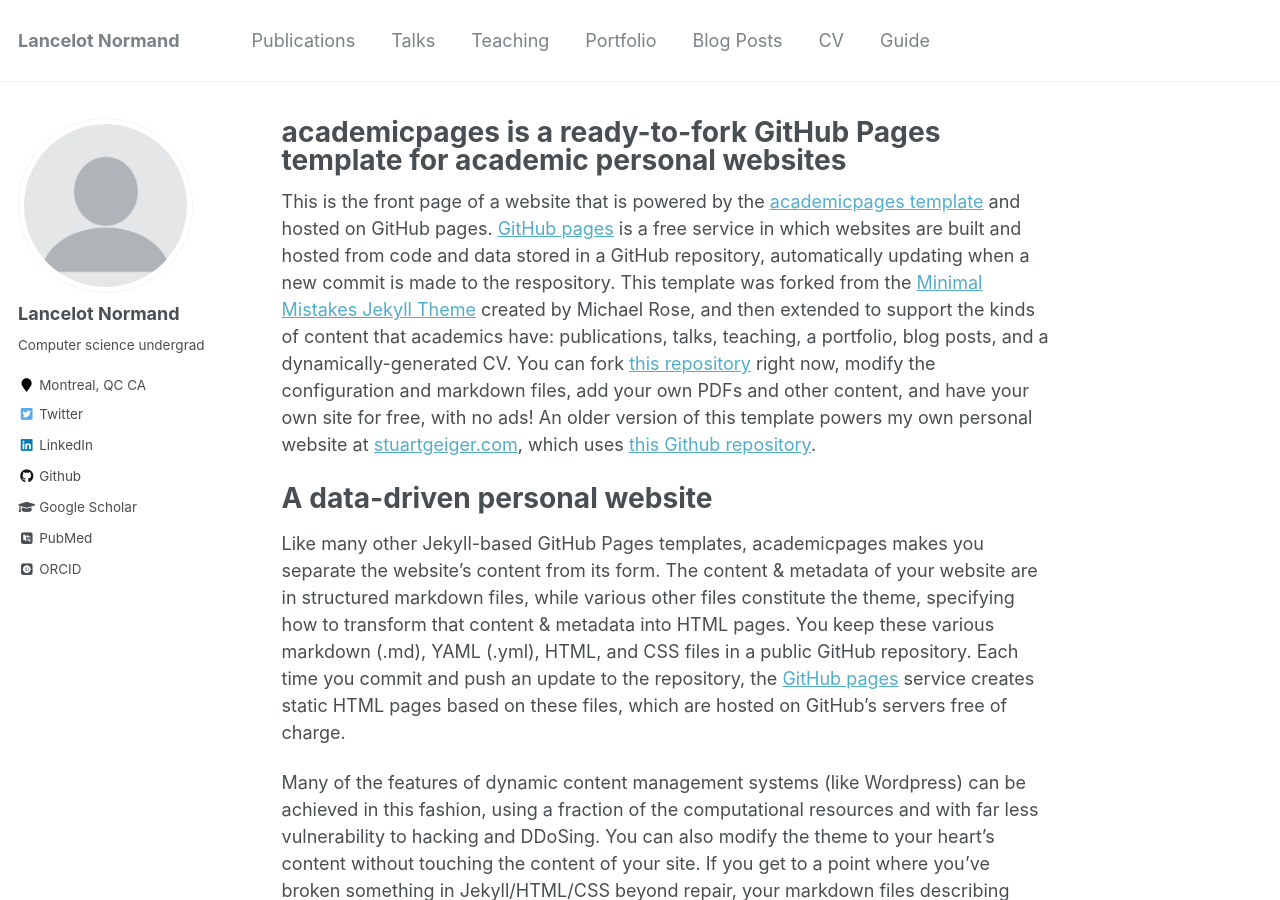
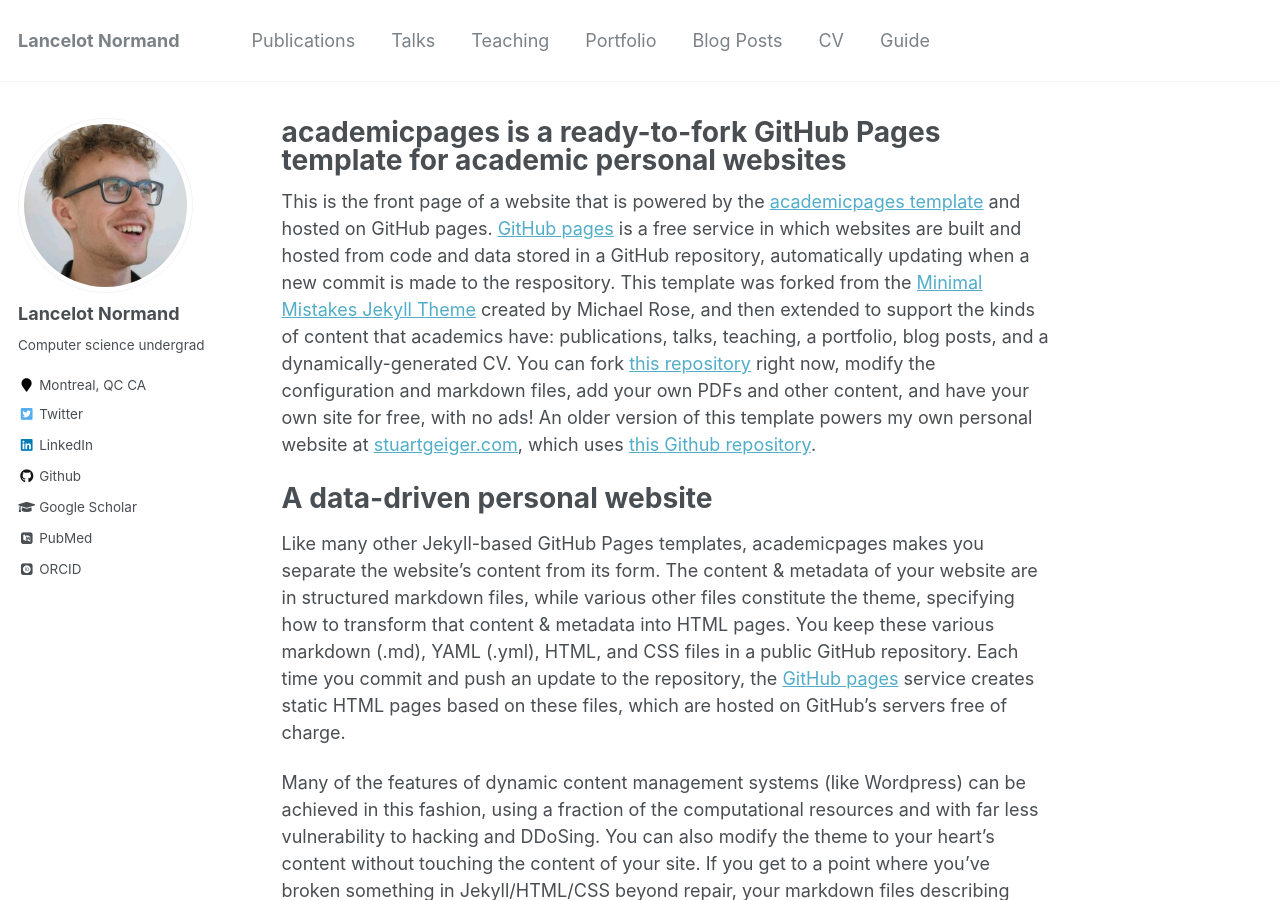
Before and after one commit to lancelotnd/lancelotnd.github.io, a Jekyll site: the page built from _pages/about.md, in a window 1280 px wide and 900 px high. Built offline with Jekyll 4.4.1, drawn with Linux system fonts in a browser that asks for light colours; some web fonts are replaced.

Commit message:
add avatar

```diff
--- a/_config.yml
+++ b/_config.yml
@@ -81,7 +81,7 @@ analytics:
 # Site Author
 author:
   name             : "Lancelot Normand"
-  avatar           : "profile.png"
+  avatar           : "lancelot_profile.jpeg"
   bio              : "Computer science undergrad"
   location         : "Montreal, QC CA"
   employer         :
```
Also changed, not shown: images/lancelot_profile.jpeg (added).
